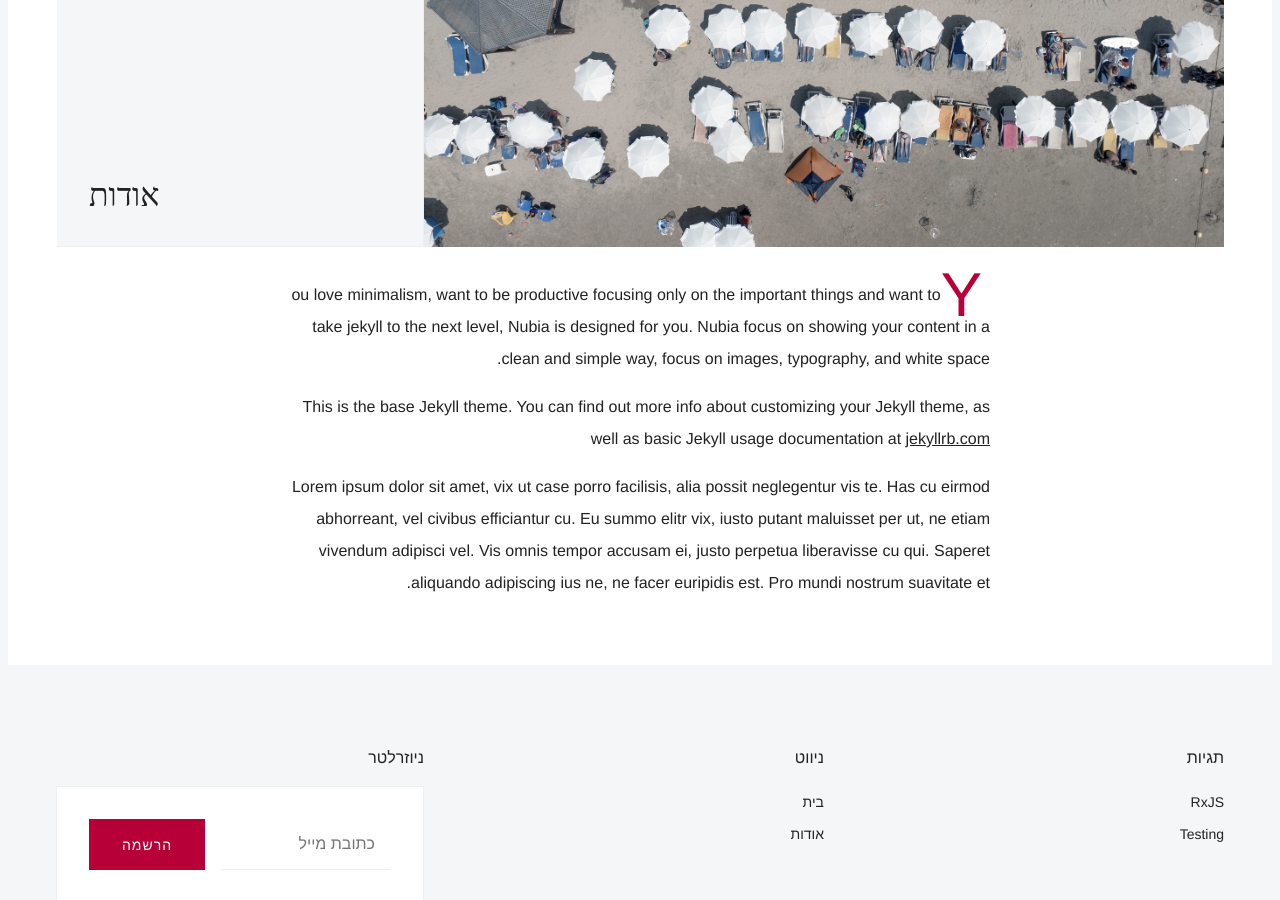
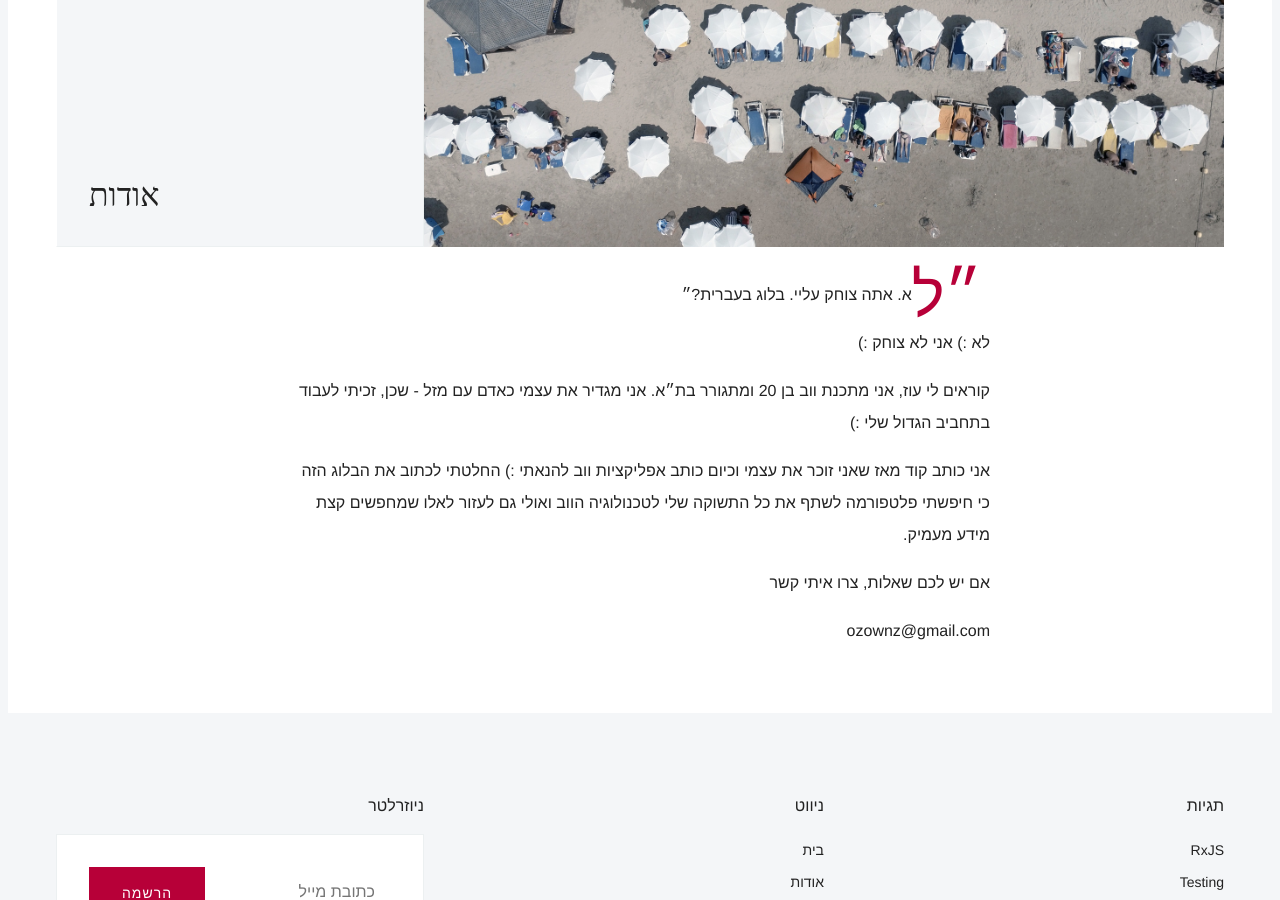
Before and after one commit to ozgonen/ozgonen.github.io, a Jekyll site: the page built from _pages/about.md, in a window 1280 px wide and 900 px high, scrolled down 435 px. Built offline with Jekyll 4.4.1, drawn with Linux system fonts in a browser that asks for light colours; some web fonts are replaced.

Commit message:
Wrote about

```diff
--- a/_pages/about.md
+++ b/_pages/about.md
@@ -4,8 +4,16 @@ title: אודות
 image: '/images/pages/about.jpg'
 ---
 
-You love minimalism, want to be productive focusing only on the important things and want to take jekyll to the next level, Nubia is designed for you. Nubia focus on showing your content in a clean and simple way, focus on images, typography, and white space.
+״לא. אתה צוחק עליי. בלוג בעברית?״
 
-This is the base Jekyll theme. You can find out more info about customizing your Jekyll theme, as well as basic Jekyll usage documentation at [jekyllrb.com](http://jekyllrb.com/)
+לא :) אני לא צוחק :)
 
-Lorem ipsum dolor sit amet, vix ut case porro facilisis, alia possit neglegentur vis te. Has cu eirmod abhorreant, vel civibus efficiantur cu. Eu summo elitr vix, iusto putant maluisset per ut, ne etiam vivendum adipisci vel. Vis omnis tempor accusam ei, justo perpetua liberavisse cu qui. Saperet aliquando adipiscing ius ne, ne facer euripidis est. Pro mundi nostrum suavitate et.
+קוראים לי עוז, אני מתכנת ווב בן 20 ומתגורר בת״א. אני מגדיר את עצמי כאדם עם מזל - שכן, זכיתי לעבוד בתחביב הגדול שלי :)
+
+אני כותב קוד מאז שאני זוכר את עצמי וכיום כותב אפליקציות ווב להנאתי :) החלטתי לכתוב את הבלוג הזה כי חיפשתי פלטפורמה לשתף את כל התשוקה שלי לטכנולוגיה הווב ואולי גם לעזור לאלו שמחפשים קצת מידע מעמיק.
+
+
+
+אם יש לכם שאלות, צרו איתי קשר
+
+ozownz@gmail.com
```
